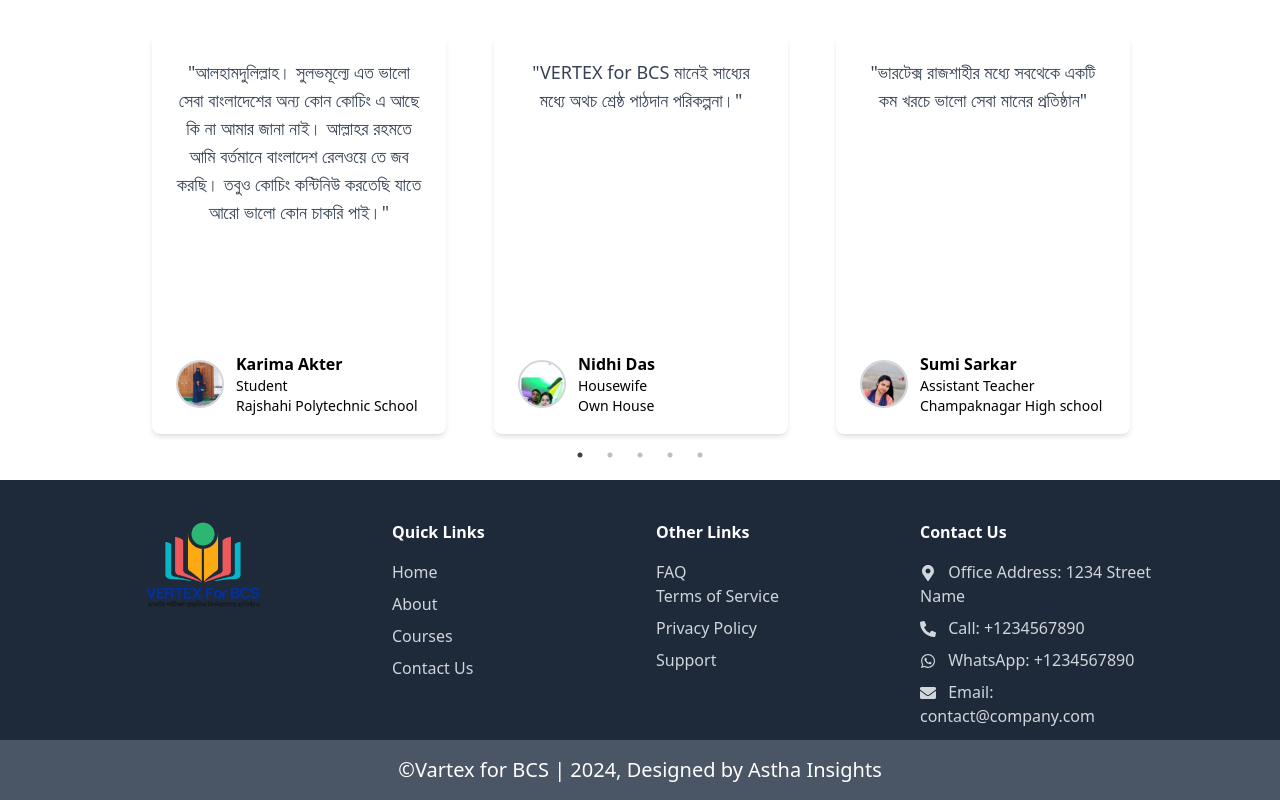
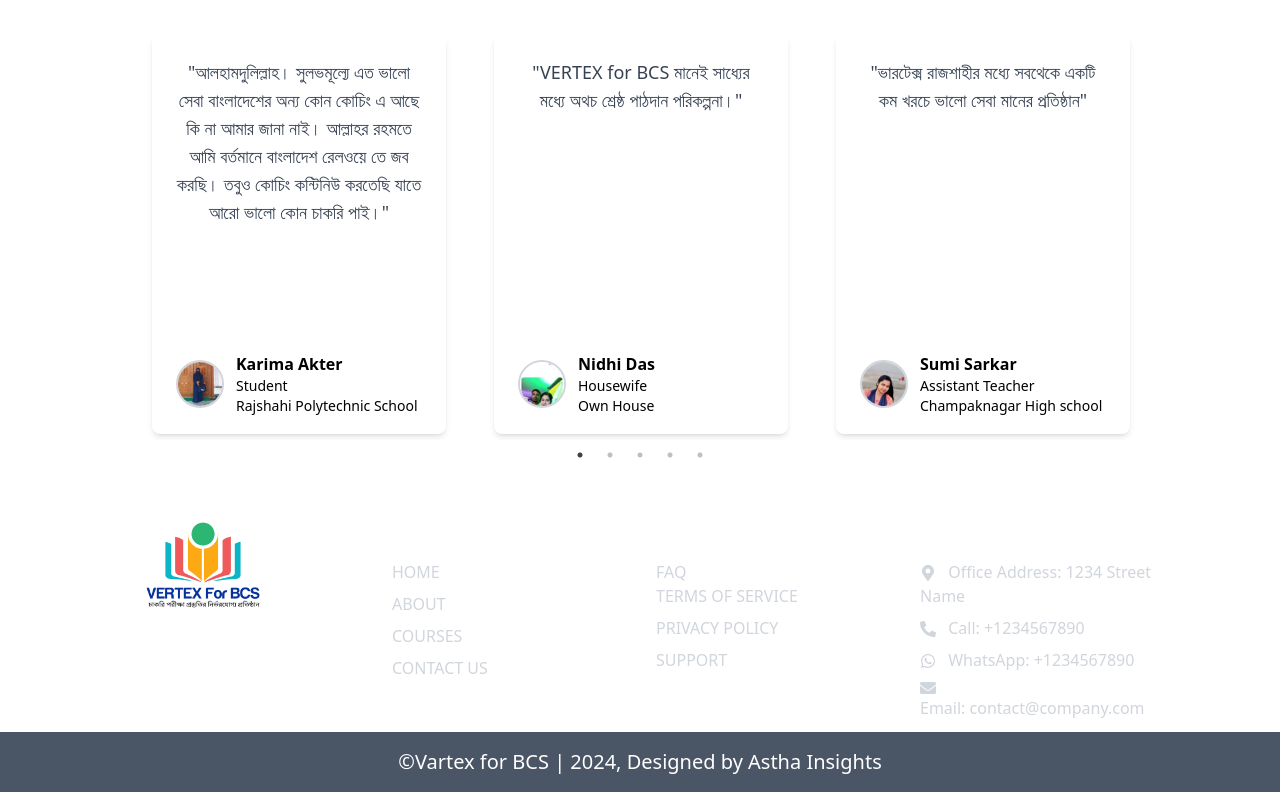
Before and after one commit to jswebdevs/vertexforbcs-frontend, a React (Vite) app: page / in a window 1280 px wide. Shown: the part 1926-2726 px from the top of the page. Built offline with nearby package versions, Linux system fonts and the light colour scheme; no server answers.

Commit message:
today siyam

```diff
--- a/src/layout/SiteFooter.jsx
+++ b/src/layout/SiteFooter.jsx
@@ -7,20 +7,20 @@ import {
 } from "react-icons/fa";
 
 const SiteFooter = () => (
-  <footer className="bg-gray-800 pt-10  ">
+  <footer className="bg-white dark:bg-gray-800 pt-10  ">
     <div className="w-[80%] mx-auto grid grid-cols-1 md:grid-cols-4 gap-8 text-gray-300">
       <div>
         <img src={logo} alt="Logo" className="w-[150px] mb-4 max-w-[150px]" />
       </div>
       <div>
-        <h3 className="text-white font-bold mb-4">Quick Links</h3>
+        <h3 className="text-white font-bold mb-4">QUICK LINKS</h3>
         <ul className="text-gray-300 space-y-2">
           <li>
             <a
               href="/link1"
               className="inline-block transform transition duration-200 hover:-translate-y-1 hover:text-blue-600 dark:hover:text-blue-400"
             >
-              Home
+              HOME
             </a>
           </li>
           <li>
@@ -28,7 +28,7 @@ const SiteFooter = () => (
               href="/link2"
               className="inline-block transform transition duration-200 hover:-translate-y-1 hover:text-blue-600 dark:hover:text-blue-400"
             >
-              About
+              ABOUT
             </a>
           </li>
           <li>
@@ -36,7 +36,7 @@ const SiteFooter = () => (
               href="/link3"
               className="inline-block transform transition duration-200 hover:-translate-y-1 hover:text-blue-600 dark:hover:text-blue-400"
             >
-              Courses
+              COURSES
             </a>
           </li>
           <li>
@@ -44,13 +44,13 @@ const SiteFooter = () => (
               href="/link4"
               className="inline-block transform transition duration-200 hover:-translate-y-1 hover:text-blue-600 dark:hover:text-blue-400"
             >
-              Contact Us
+              CONTACT US
             </a>
           </li>
         </ul>
       </div>
       <div>
-        <h3 className="text-white font-bold mb-4">Other Links</h3>
+        <h3 className="text-white font-bold mb-4">OTHER LINKES</h3>
         <ul className="text-gray-300 space-y-2">
           <li>
             <li>
@@ -65,7 +65,7 @@ const SiteFooter = () => (
               href="/terms"
               className="inline-block transform transition duration-200 hover:-translate-y-1 hover:text-blue-600 dark:hover:text-blue-400"
             >
-              Terms of Service
+              TERMS OF SERVICE
             </a>
           </li>
           <li>
@@ -73,7 +73,7 @@ const SiteFooter = () => (
               href="/privacy"
               className="inline-block transform transition duration-200 hover:-translate-y-1 hover:text-blue-600 dark:hover:text-blue-400"
             >
-              Privacy Policy
+              PRIVACY POLICY
             </a>
           </li>
           <li>
@@ -81,7 +81,7 @@ const SiteFooter = () => (
               href="/support"
               className="inline-block transform transition duration-200 hover:-translate-y-1 hover:text-blue-600 dark:hover:text-blue-400"
             >
-              Support
+              SUPPORT
             </a>
           </li>
         </ul>
@@ -100,9 +100,9 @@ const SiteFooter = () => (
             <FaWhatsapp className="inline-block mr-2 " /> WhatsApp: +1234567890
           </li>
           <li>
-            <FaEnvelope className="inline-block mr-2" /> Email:
-            contact@company.com
+            <FaEnvelope className="" /> Email: contact@company.com
           </li>
+
         </ul>
       </div>
     </div>
```
